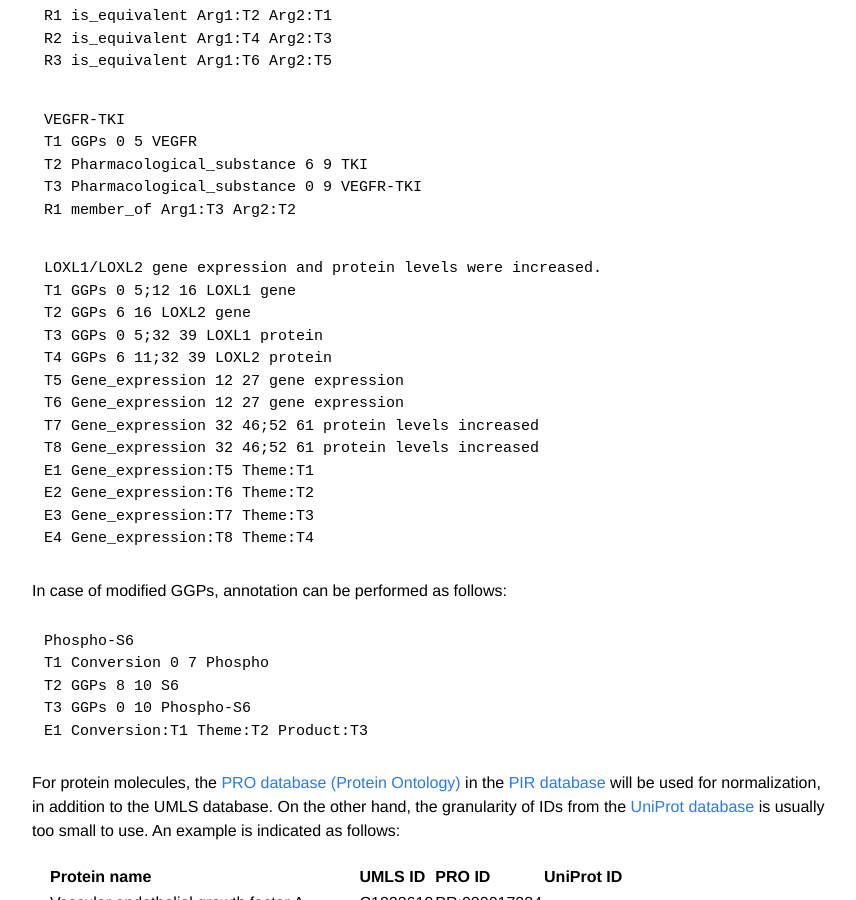
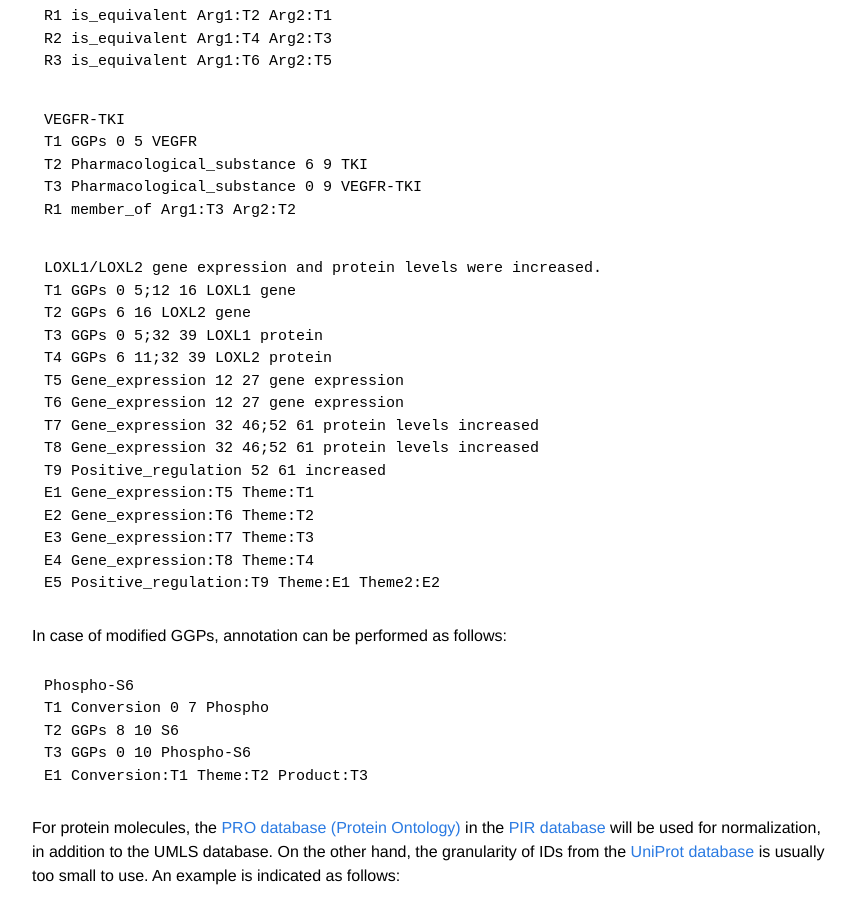
Before and after one commit to ezcatdb/molbiol_lung_corpus-guidelines, a Jekyll site: the page built from _entity/GGPs.md, in a window 1280 px wide and 900 px high, scrolled down 907 px. Shown: the whole window, without its empty margins (208-1064 px from the left). Built offline with Jekyll 4.4.1, drawn with Linux system fonts in a browser that asks for light colours.

Commit message:
minor correction of sample in GGPs.md

```diff
--- a/_entity/GGPs.md
+++ b/_entity/GGPs.md
@@ -63,10 +63,12 @@ T5 Gene_expression 12 27 gene expression
 T6 Gene_expression 12 27 gene expression
 T7 Gene_expression 32 46;52 61 protein levels increased
 T8 Gene_expression 32 46;52 61 protein levels increased
+T9 Positive_regulation 52 61 increased
 E1 Gene_expression:T5 Theme:T1
 E2 Gene_expression:T6 Theme:T2
 E3 Gene_expression:T7 Theme:T3
 E4 Gene_expression:T8 Theme:T4
+E5 Positive_regulation:T9 Theme:E1 Theme2:E2
 ~~~
 
 In case of modified GGPs, annotation can be performed as follows:
```
